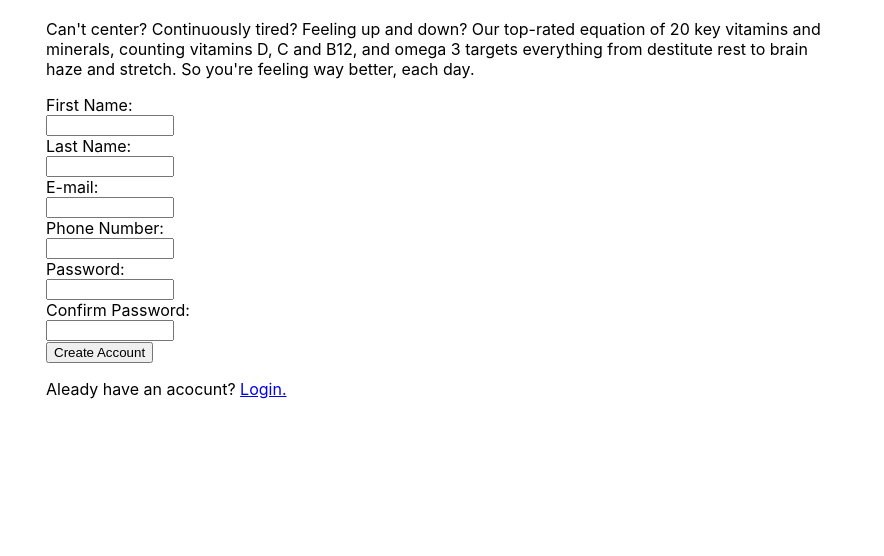
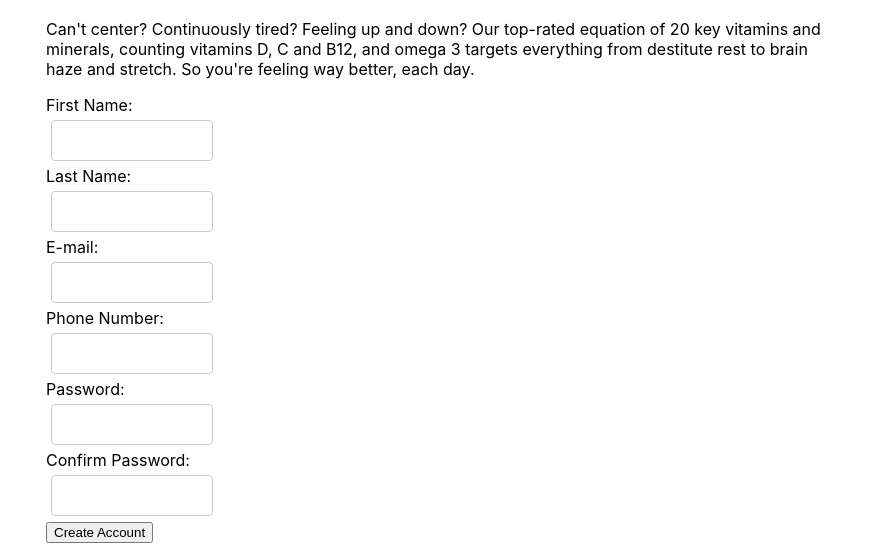
Before and after one commit to Tetraline/TOP-sign-up-form, a plain HTML site: page index.html in a window 1280 px wide. Shown: the part 113-669 px from the top of the page, 396-1280 px from the left. Drawn offline with Linux system fonts and the light colour scheme.

Commit message:
Changing form from unordered list to flex container

```diff
--- a/index.html
+++ b/index.html
@@ -29,36 +29,34 @@
           and stretch. So you're feeling way better, each day.
         </p>
         <form action="#" method="post">
-          <ul>
-            <li>
+          <div>
             <label for="firstName">First Name:</label>
             <input type="text" id="firstName" name="firstName" />
-            </li>
-            <li>
+          </div>
+          <div>
             <label for="lastName">Last Name:</label>
             <input type="text" id="lastName" name="lastName" />
-            </li>
-            <li>
+          </div>
+          <div>
             <label for="mail">E-mail:</label>
             <input type="email" id="mail" name="user_email" />
-            </li>
-            <li>
+          </div>
+          <div>
             <label for="phone">Phone Number:</label>
             <input type="tel" name="phone" id="phone" />
-            </li>
-            <li>
+          </div>
+          <div>
             <label for="pass">Password:</label>
             <input type="password" name="password" id="password" />
-            </li>
-            <li>
+          </div>
+          <div>
             <label for="pass">Confirm Password:</label>
             <input
               type="password"
               name="confirmPassword"
               id="confirmPassword"
             />
-            </li>
-          </ul>
+          </div>
         </form>
         <button>Create Account</button>
         <p>Aleady have an acocunt? <a href="#">Login.</a></p>
--- a/styles.css
+++ b/styles.css
@@ -82,4 +82,15 @@ body {
 input {
   display: block;
   width: 120px;
+  margin: 5px;
+  margin-right: 50px;
+  padding: 12px 20px;
+  border: 1px solid #ccc;
+  border-radius: 4px;
 }
+
+form {
+  display: flex;
+  flex-wrap: wrap;
+  max-width: 400px;
+}
```
Lines whose indentation alone changed are shown as unchanged.
